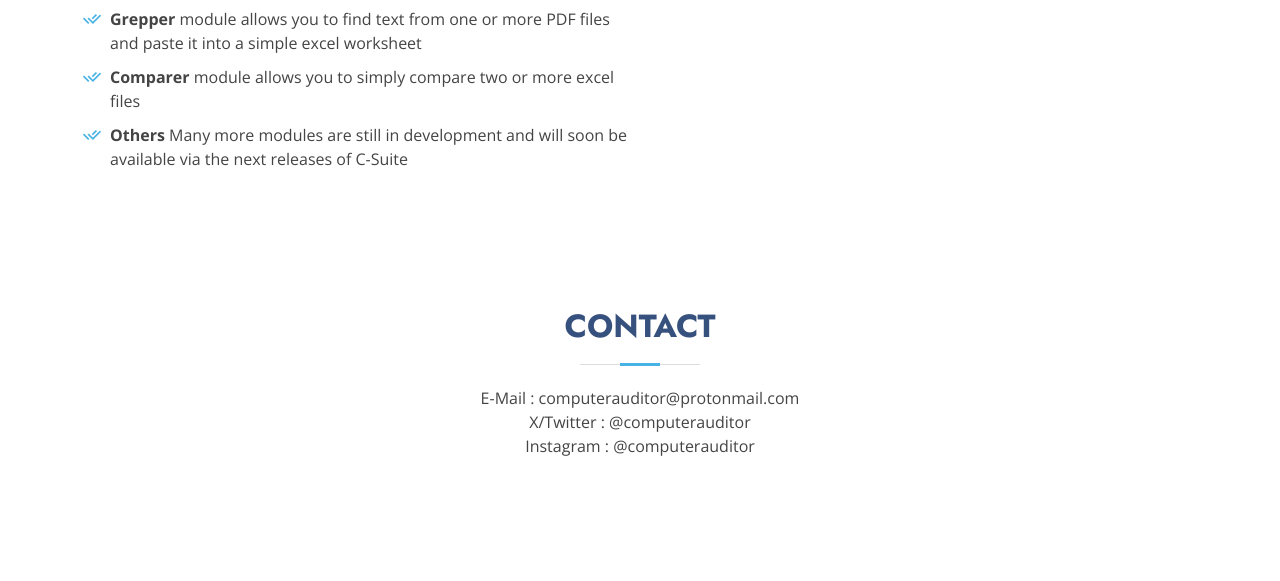
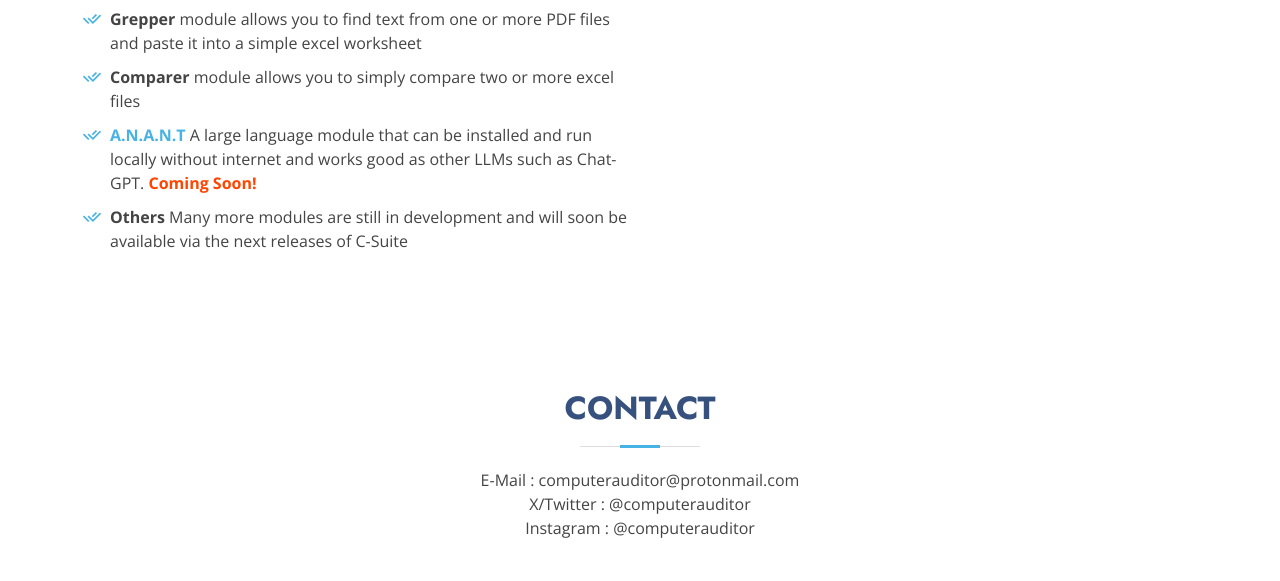
Before and after one commit to computerauditor/computerauditor.github.io, a plain HTML site: page index.html in a window 1280 px wide. Shown: the part 1429-2010 px from the top of the page. Drawn offline with nearby package versions, Linux system fonts and the light colour scheme.

Commit message:
Update index.html
Added A.N.A.N.T reference

```diff
--- a/index.html
+++ b/index.html
@@ -107,6 +107,7 @@
               <li><i class="ri-check-double-line"></i> <strong>Parser</strong> module allows you to extract web pages and do web scraping to get data</li>
               <li><i class="ri-check-double-line"></i> <strong>Grepper</strong> module allows you to find text from one or more PDF files and paste it into a simple excel worksheet</li>
               <li><i class="ri-check-double-line"></i> <strong>Comparer</strong> module allows you to simply compare two or more excel files</li>
+              <li><i class="ri-check-double-line"></i> <strong><a href="https://github.com/computerauditor/computerauditor.github.io/blob/main/assets/scss/ANANT%20technical%20Report.pdf" target="_blank">A.N.A.N.T</a></strong> A large language module that can be installed and run locally without internet and works good as other LLMs such as Chat-GPT. <span style="color: #ff4500; font-weight: bold;">Coming Soon!</span></li>
               <li><i class="ri-check-double-line"></i> <strong>Others</strong> Many more modules are still in development and will soon be available via the next releases of C-Suite</li>
             </ul>
           </div>
```
